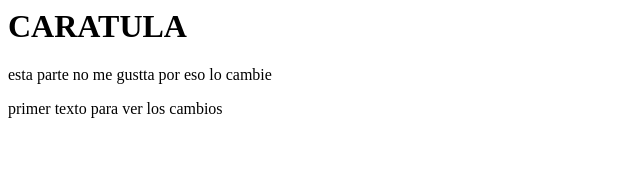
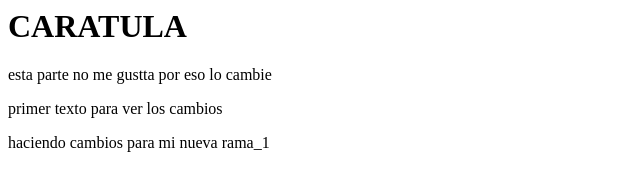
Before and after one commit to waly777/prueba_git, a plain HTML site: page index.html in a window 1280 px wide. Shown: the whole page, without its empty margins (0-640 px from the left). Drawn offline with Linux system fonts and the light colour scheme.

Commit message:
5to commit - cambios en mi pagina web que van a estar en la rama_1

```diff
--- a/index.html
+++ b/index.html
@@ -8,6 +8,7 @@
         <h1>CARATULA</h1>
         <p>esta parte no me gustta por eso lo cambie</p>
         <p>primer texto para ver los cambios</p>
+        <p>haciendo cambios para mi nueva rama_1</p>
         <!--<p><img src="imagenes/miniuns.jpg" width="25%"/></p> -->
     </body>
 </html
```
